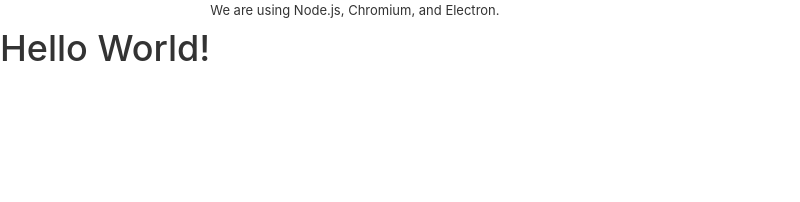
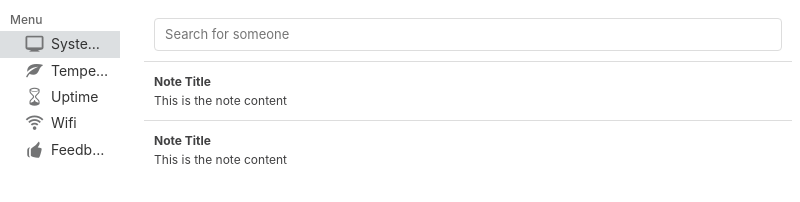
Before and after one commit to chalkedgoose/opendesk, an Electron app: page client/index.html in a window 800 px wide. Drawn offline with Linux system fonts and the light colour scheme.

Commit message:
feedback

```diff
--- a/client/index.html
+++ b/client/index.html
@@ -1,29 +1,87 @@
 <!DOCTYPE html>
 <html>
   <head>
-    <meta charset="UTF-8">
+    <meta charset="UTF-8" />
     <title>Hello World!</title>
-    <link rel="stylesheet" href="./styles/photon/css/photon.min.css">
-    <link rel="stylesheet" href="./styles/chart/Chart.min.css">
-    <script src="./styles/chart/Chart.bundle.min.js" charset="utf-8"></script>
+    <link rel="stylesheet" href="./styles/photon/css/photon.min.css" />
   </head>
   <body>
+    <header class="toolbar toolbar-header">
+      <h1 class="title">Header</h1>
+    </header>
 
     <div class="window">
       <div class="window-content">
+        <br />
 
-        <h1>Hello World!</h1>
-        We are using Node.js <span id="node-version"></span>,
-        Chromium <span id="chrome-version"></span>,
-        and Electron <span id="electron-version"></span>.
+        <style>
+          #mainNav {
+            /* padding: 1vw; */
+            margin-right: 2vw;
+          }
+          #activeForm {
+             padding: 1vw;
+          }
+        </style>
 
-        <br>
+        <nav class="nav-group" id="mainNav">
+          <h5 class="nav-group-title">Menu</h5>
+          <a class="nav-group-item active">
+            <span class="icon icon-monitor"></span>
+            System Info
+          </a>
+          <span class="nav-group-item">
+            <span class="icon icon-leaf"></span>
+            Temperature
+          </span>
+          <span class="nav-group-item">
+            <span class="icon icon-hourglass"></span>
+            Uptime
+          </span>
+          <span class="nav-group-item">
+            <span class="icon icon-signal"></span>
+            Wifi
+          </span>
+          <span class="nav-group-item">
+                <span class="icon icon-thumbs-up"></span>
+                Feedback
+          </span>
+        </nav>
+
+        <ul class="list-group" id="activeForm">
+          <li class="list-group-header">
+            <input
+              class="form-control"
+              type="text"
+              placeholder="Search for someone"
+            />
+          </li>
+          <li class="list-group-item">
+            <div class="media-body">
+              <strong>
+                Note Title
+              </strong>
+              <p>
+                This is the note content
+              </p>
+            </div>
+          </li>
+          <li class="list-group-item">
+            <div class="media-body">
+              <strong>
+                Note Title
+              </strong>
+              <p>
+                This is the note content
+              </p>
+            </div>
+          </li>
+        </ul>
+        <br />
+
 
       </div>
     </div>
-
-
-
 
     <!-- You can also require other files to run in this process -->
     <script src="./renderer.js"></script>
```
